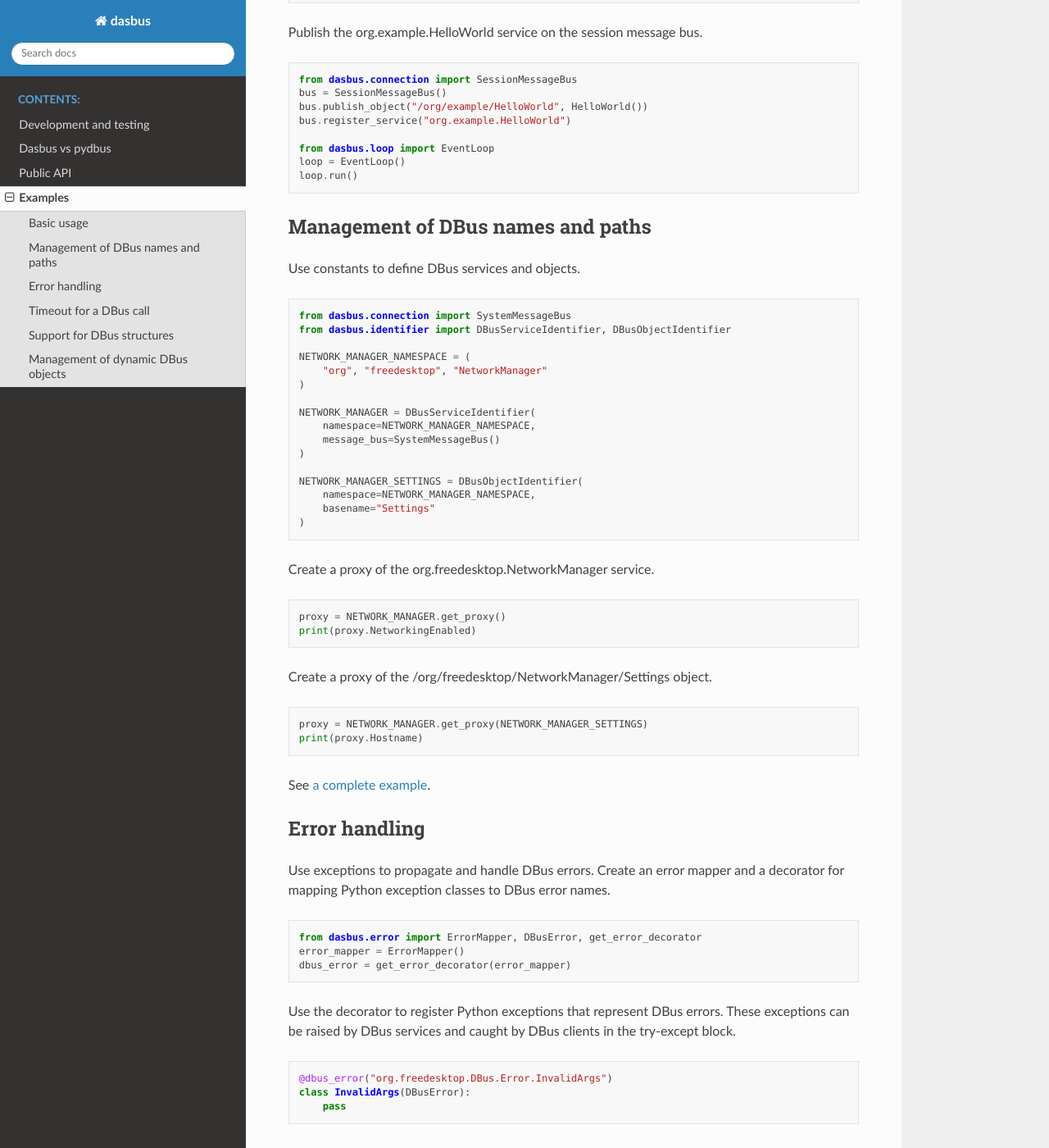
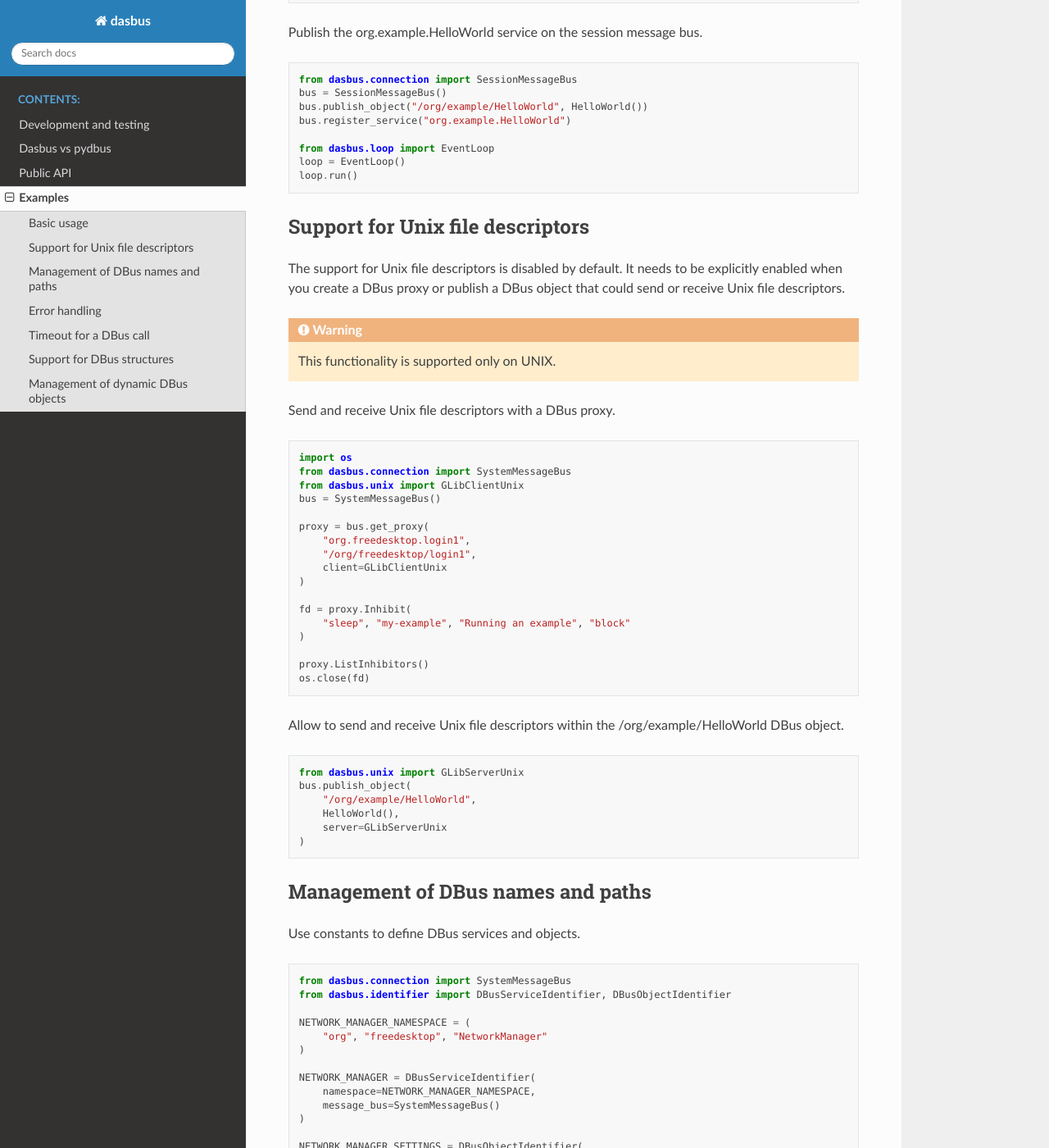
Before and after one commit to dasbus-project/dasbus, a Sphinx documentation site: the page built from docs/examples.rst, in a window 1280 px wide and 1400 px high, scrolled down 2168 px. Shown: the whole window at 82% size. Built offline with Sphinx 7.4.7 and the Read the Docs theme 2.0.0, drawn with Linux system fonts in a browser that asks for light colours.

Commit message:
UnixFD: Document the support for Unix file descriptors
* Document the functionality.
* Add a complete example.

```diff
--- a/docs/examples.rst
+++ b/docs/examples.rst
@@ -130,6 +130,50 @@ Publish the org.example.HelloWorld service on the session message bus.
     from dasbus.loop import EventLoop
     loop = EventLoop()
     loop.run()
+
+Support for Unix file descriptors
+---------------------------------
+
+The support for Unix file descriptors is disabled by default. It needs to be explicitly enabled
+when you create a DBus proxy or publish a DBus object that could send or receive Unix file
+descriptors.
+
+.. warning::
+
+    This functionality is supported only on UNIX.
+
+Send and receive Unix file descriptors with a DBus proxy.
+
+.. code-block:: python
+
+    import os
+    from dasbus.connection import SystemMessageBus
+    from dasbus.unix import GLibClientUnix
+    bus = SystemMessageBus()
+
+    proxy = bus.get_proxy(
+        "org.freedesktop.login1",
+        "/org/freedesktop/login1",
+        client=GLibClientUnix
+    )
+
+    fd = proxy.Inhibit(
+        "sleep", "my-example", "Running an example", "block"
+    )
+
+    proxy.ListInhibitors()
+    os.close(fd)
+
+Allow to send and receive Unix file descriptors within the /org/example/HelloWorld DBus object.
+
+.. code-block:: python
+
+    from dasbus.unix import GLibServerUnix
+    bus.publish_object(
+        "/org/example/HelloWorld",
+        HelloWorld(),
+        server=GLibServerUnix
+    )
 
 Management of DBus names and paths
 ----------------------------------
--- a/docs/pydbus.rst
+++ b/docs/pydbus.rst
@@ -10,6 +10,8 @@ What is new
 -----------
 
 - Support for asynchronous DBus calls: DBus methods can be called asynchronously.
+
+- Support for Unix file descriptors: It is possible to send or receive Unix file descriptors.
 
 - Mapping DBus errors to exceptions: Use Python exceptions to propagate and handle DBus errors.
   Define your own rules for mapping errors to exceptions and back. See the
```
Also changed, not shown: README.md (+22 -0 lines), 1 other file.
